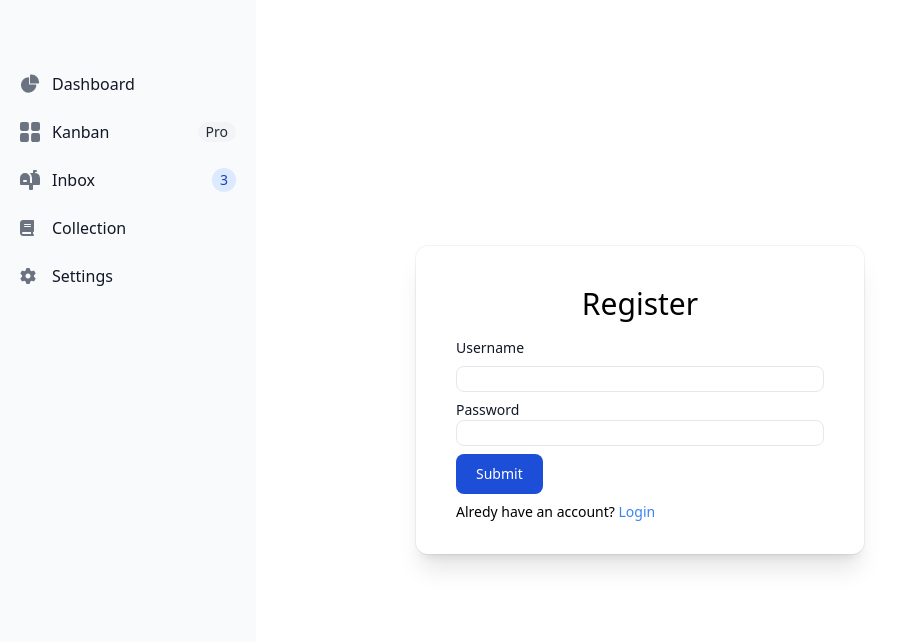
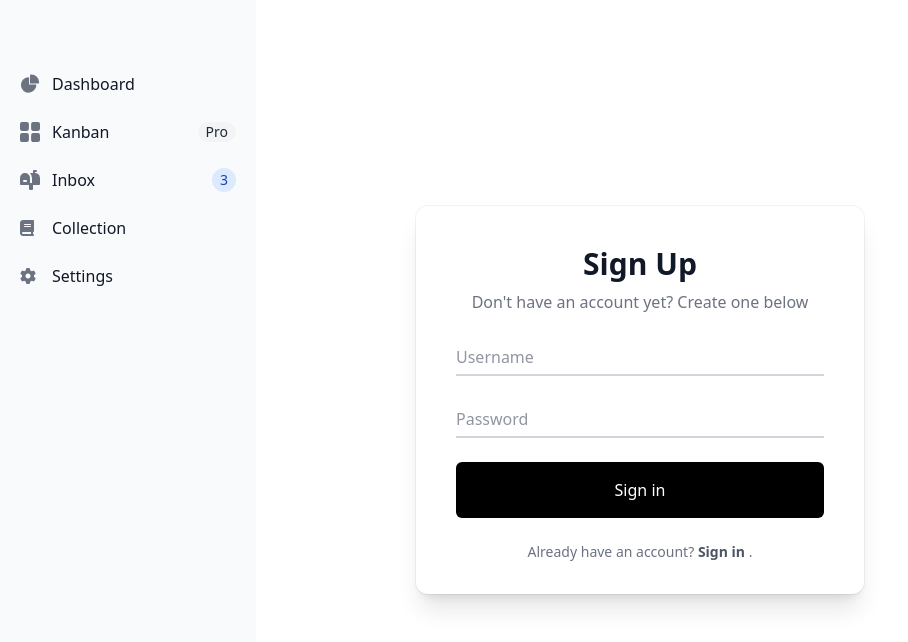
Before and after one commit to ftaskoski/ReadEase, a Vue app: page /register in a window 1280 px wide. Shown: the top 642 px of the page, without its empty margins (0-908 px from the left). Built offline with nearby package versions, Linux system fonts and the light colour scheme.

Commit message:
register ui update

```diff
--- a/src/views/Register.vue
+++ b/src/views/Register.vue
@@ -1,55 +1,33 @@
 <template>
-  <div>
     <Card>
-      <p class="text-3xl mb-4 flex justify-center items-center">Register</p>
-      <form @submit.prevent="register">
-        <label
-          class="block mb-2 text-sm font-medium text-gray-900"
-          for="username"
-          >Username</label
-        >
-        <input
-          class="rounded-lg border-gray-200 border w-full focus:border-blue-500 focus:outline-none"
-          type="text"
-          v-model="username"
-          name="username"
-          id="username"
-          required
-        />
-
-        <label
-          class="block text-sm font-medium text-gray-900 mt-2"
-          for="password"
-          >Password</label
-        >
-        <input
-          class="rounded-lg border-gray-200 border w-full focus:border-blue-500 focus:outline-none xcv"
-          type="password"
-          v-model="password"
-          name="password"
-          id="password"
-          required
-        />
-
-        <button
-          class="text-white bg-blue-700 hover:bg-blue-800 focus:ring-4 focus:outline-none focus:ring-blue-300 font-medium rounded-lg text-sm w-full sm:w-auto px-5 py-2.5 text-center mt-2"
-          type="submit"
-        >
-          Submit
-        </button>
-
-        <span class="text-sm mt-2 block"
-          >Alredy have an account?
-          <RouterLink to="/login"
-            ><span class="text-blue-500 hover:text-blue-700 hover:underline"
-              >Login</span
-            ></RouterLink
-          ></span
-        >
-        <span v-if="errorMsg" class="text-red-500 mt-2">{{ errorMsg }}</span>
-      </form>
+      <div class="w-full">
+          <div class="text-center">
+              <h1 class="text-3xl font-semibold text-gray-900">Sign Up</h1>
+              <p class="mt-2 text-gray-500">Don&#x27;t have an account yet? Create one below</p>
+          </div>
+          <div class="mt-5">
+              <form @submit.prevent="register" >
+                  <div class="relative mt-6 ">
+                      <input v-model="username" id="email" placeholder="Username"  class="peer mt-1 w-full border-b-2 border-gray-300 px-0 py-1 placeholder:text-transparent focus:border-gray-500 focus:outline-none" autocomplete="NA" />
+                      <label for="email" class="pointer-events-none absolute top-0 left-0 origin-left -translate-y-1/2 transform text-sm text-gray-800 opacity-75 transition-all duration-100 ease-in-out peer-placeholder-shown:top-1/2 peer-placeholder-shown:text-base peer-placeholder-shown:text-gray-500 peer-focus:top-0 peer-focus:pl-0 peer-focus:text-sm peer-focus:text-gray-800">Username</label>
+                  </div>
+                  <div class="relative mt-6">
+                      <input v-model="password" type="password" name="password" id="password" placeholder="Password" class="peer peer mt-1 w-full border-b-2 border-gray-300 px-0 py-1 placeholder:text-transparent focus:border-gray-500 focus:outline-none" />
+                      <label for="password" class="pointer-events-none absolute top-0 left-0 origin-left -translate-y-1/2 transform text-sm text-gray-800 opacity-75 transition-all duration-100 ease-in-out peer-placeholder-shown:top-1/2 peer-placeholder-shown:text-base peer-placeholder-shown:text-gray-500 peer-focus:top-0 peer-focus:pl-0 peer-focus:text-sm peer-focus:text-gray-800">Password</label>
+                  </div>
+                  <div class="my-6">
+                      <button type="submit" class="w-full rounded-md bg-black px-3 py-4 text-white focus:bg-gray-600 focus:outline-none">Sign in</button>
+                  </div>
+                  <p class="text-center text-sm text-gray-500">Already have an account?
+                      <RouterLink to="/login"
+                          class="font-semibold text-gray-600 hover:underline focus:text-gray-800 focus:outline-none">Sign
+                          in
+                      </RouterLink>.
+                  </p>
+              </form>
+          </div>
+      </div>
     </Card>
-  </div>
 </template>
 
 <script setup lang="ts">
```
